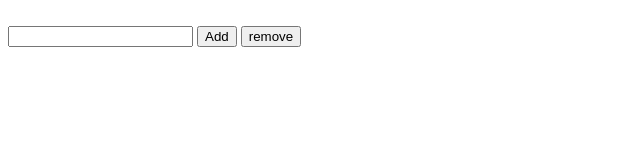
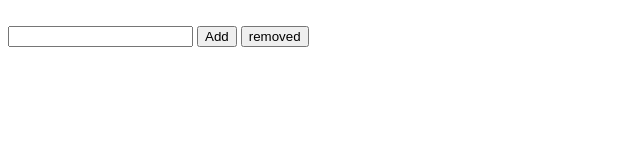
Before and after one commit to EvangCharles3004/New-one, a plain HTML site: page index.html in a window 1280 px wide. Shown: the full height of the page, 0-640 px from the left. Drawn offline with Linux system fonts and the light colour scheme.

Commit message:
third commit

```diff
--- a/index.html
+++ b/index.html
@@ -5,7 +5,7 @@
 <div id="result"></div><br>
 <input type="text" id="demo1">
 <button onclick="addStorage()">Add</button>
-<button onclick="removeStorage()">remove</button>
+<button onclick="removeStorage()">removed</button>
 
 <script>
 
```
